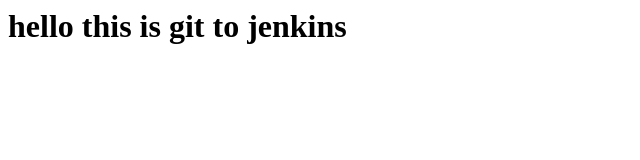
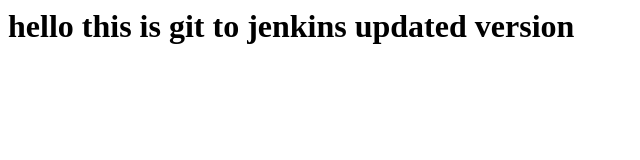
Before and after one commit to deviprasad4321/mylinux, a plain HTML site: page index.html in a window 1280 px wide. Shown: the whole page, without its empty margins (0-640 px from the left). Drawn offline with Linux system fonts and the light colour scheme.

Commit message:
html updated

```diff
--- a/index.html
+++ b/index.html
@@ -1 +1 @@
-<h1>hello this is git to jenkins<h1>
+<h1>hello this is git to jenkins updated version<h1>
```
